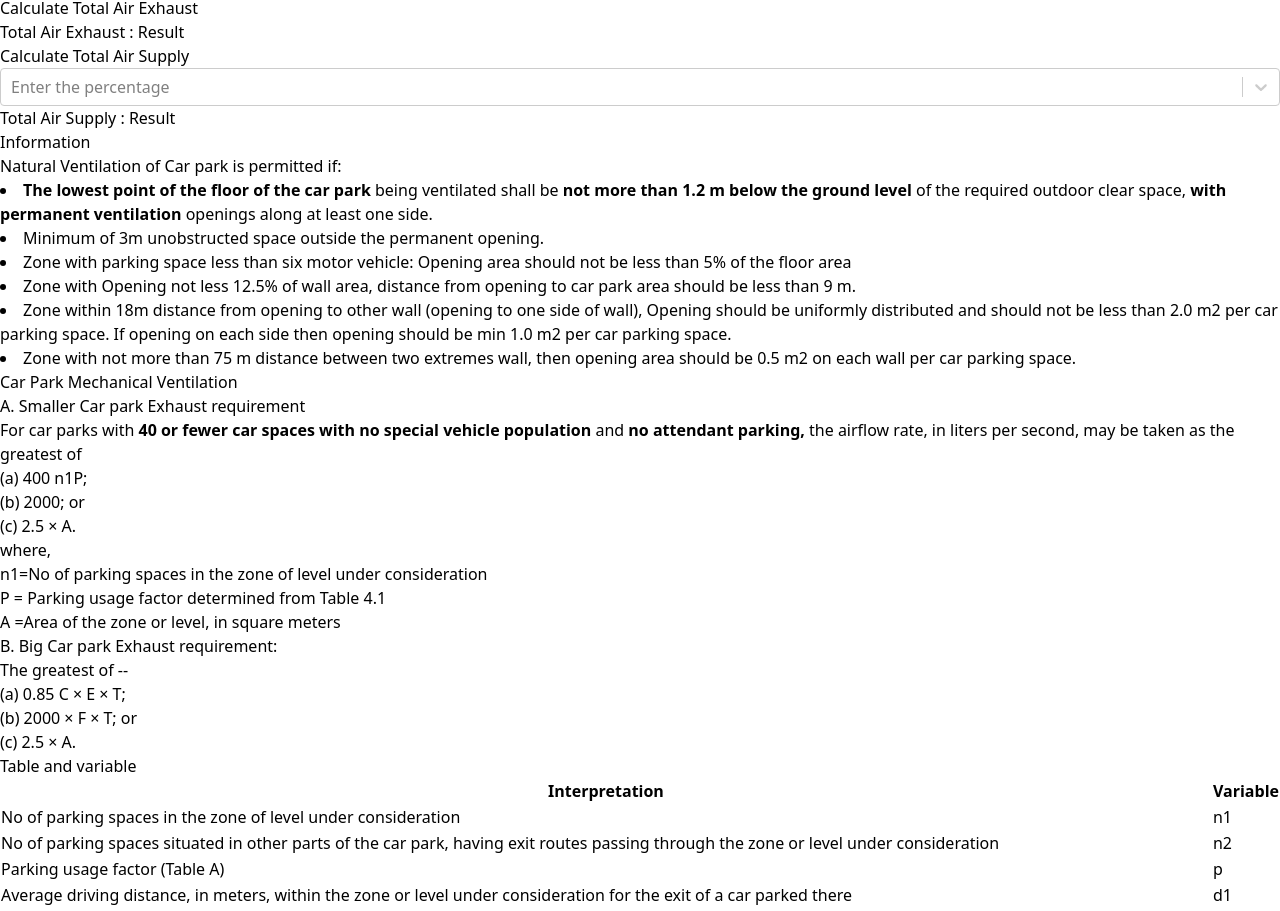
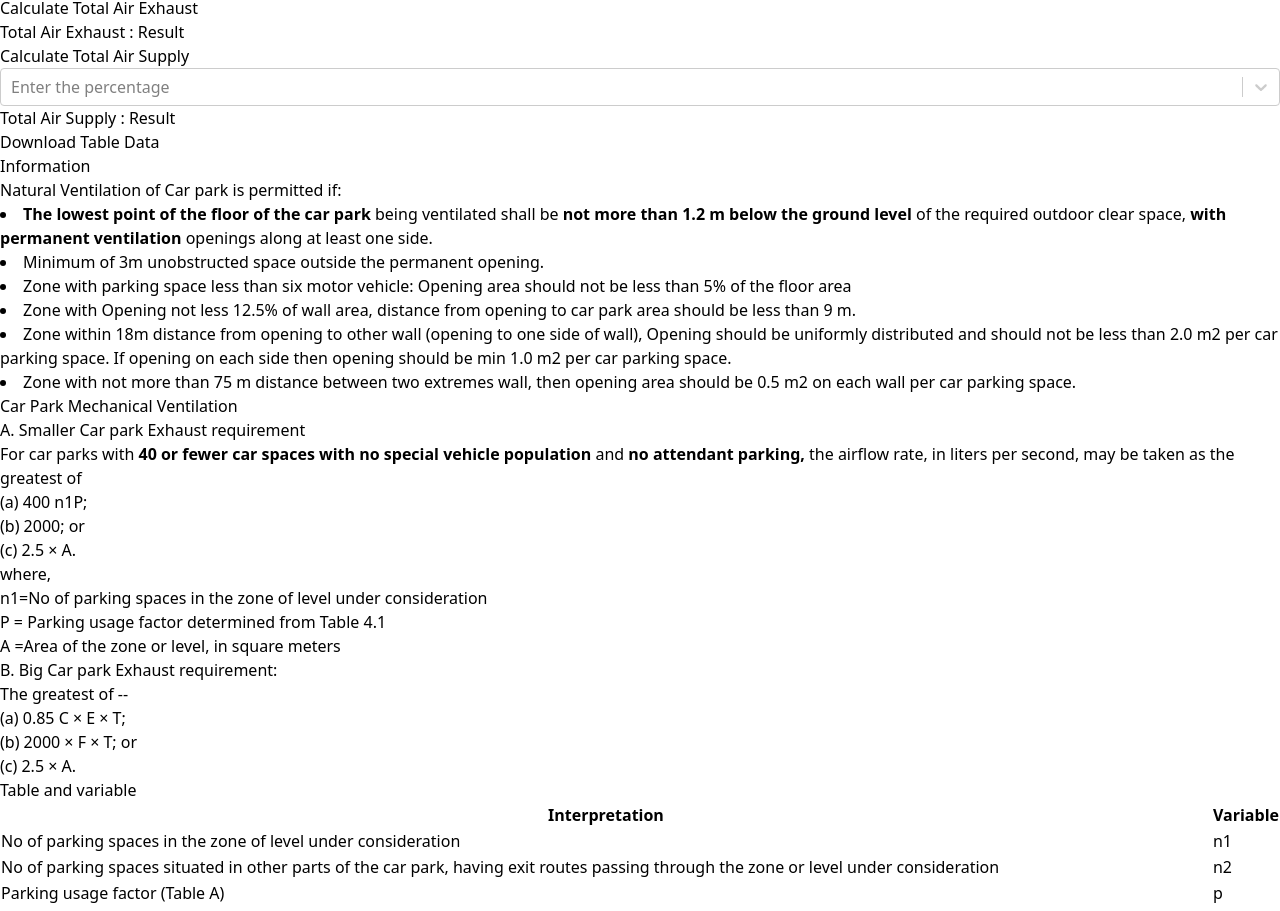
Before and after one commit to jerrygainju/carpark-ventilation-typescript, a React (Vite) app: page / in a window 1280 px wide. Shown: the part 1760-2671 px from the top of the page. Built offline with nearby package versions, Linux system fonts and the light colour scheme.

Commit message:
xlsx download in progress

```diff
--- a/package.json
+++ b/package.json
@@ -13,7 +13,8 @@
     "react": "^18.2.0",
     "react-dom": "^18.2.0",
     "react-router-dom": "^6.22.1",
-    "react-select": "^5.8.0"
+    "react-select": "^5.8.0",
+    "xlsx": "^0.18.5"
   },
   "devDependencies": {
     "@types/react": "^18.2.55",
--- a/src/page/CalculationInput.tsx
+++ b/src/page/CalculationInput.tsx
@@ -1,5 +1,7 @@
 import { useState } from "react";
 import Select from "react-select";
+import * as XLSX from 'xlsx';
+
 
 const percentageOptions = () => {
     const options = [];
@@ -107,6 +109,28 @@ const CalculationTable = () => {
     const [calculatedValueC1d, setCalculatedValueC1d] = useState('');
 
     const [calculateAirSupply, setCalculateTotalAirSupply] = useState<number | null>(null);
+
+
+
+    const downloadTableData = () => {
+        const fixedHeaders = ['Variables', 'Staff Exposure', 'Vehicle Type', 'Usage Factor', 'Interpretation'];
+        const allHeaders = fixedHeaders;
+        const data = [
+          [ "n1", getElementValue("n1z"), getElementValue("n1a"), getElementValue("n1b"), getElementValue("n1c"), getElementValue("n1d")],
+          ["n2", getElementValue("n2z"), getElementValue("n2a"), getElementValue("n2b"), getElementValue("n2c"), getElementValue("n2d")],
+          ["p", inputValuePz, inputValuePa, inputValuePb, inputValuePc, inputValuePd],
+          [inputFactorFb, inputStaffEb, inputVTypeTb, inputFactorFb, inputValuePb],
+          [inputFactorFc, inputStaffEc, inputVTypeTc, inputFactorFc, inputValuePc],
+          [inputFactorFd, inputStaffEd, inputVTypeTd, inputFactorFd, inputValuePd],
+        ];
+        const ws = XLSX.utils.aoa_to_sheet([allHeaders, ...data]);
+        const wb = XLSX.utils.book_new();
+        XLSX.utils.book_append_sheet(wb, ws, 'Sheet1');
+        XLSX.writeFile(wb, 'table_data.xlsx');
+      };
+
+<button onClick={downloadTableData}>Download Table Data</button>
+
 
     const parkingOptions = generateParkingOptions();
     const vehicleOptions = generateVehicleTypeFactor();
@@ -1096,6 +1120,7 @@ const CalculationTable = () => {
                         Total Air Supply : {calculateAirSupply === null || isNaN(calculateAirSupply) ? 'Result' : `${calculateAirSupply.toFixed(2)} L/s`}
                     </p>
                 </div>
+                <button onClick={downloadTableData}>Download Table Data</button>
             </div>
         </div>
     )
```
Also changed, not shown: 1 other file (tests, documents, lock files or other folders).
